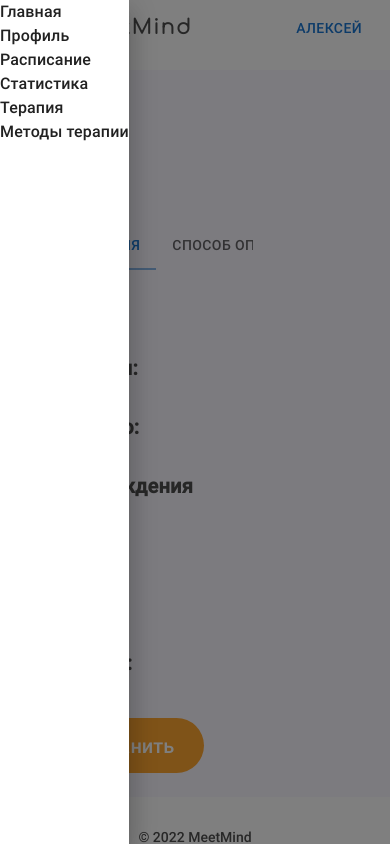
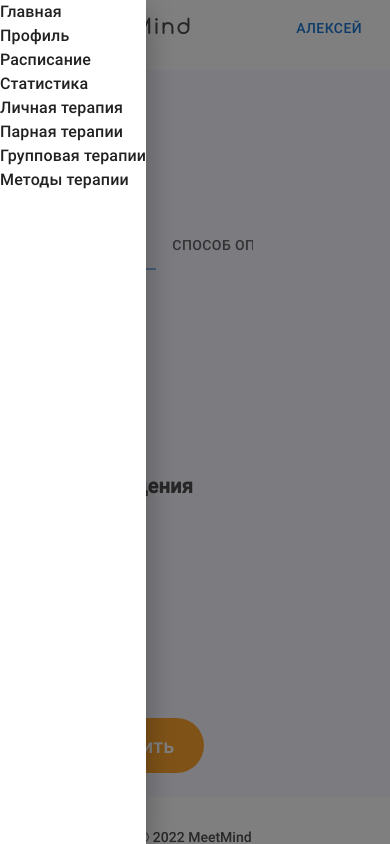
Before and after one commit to AliceAbashkina/MeetMind, a Next.js app: page /profile_client in a window 390 px wide. Both pictures are taken after a click on the button 28 px from the left and 122 px from the top of the page. Built offline with nearby package versions, Linux system fonts and the light colour scheme.

Commit message:
терапии в левом меню добавила клиента

```diff
--- a/components/Drawer_client.tsx
+++ b/components/Drawer_client.tsx
@@ -78,7 +78,9 @@ function DrawerCompClient() {
           <Typography>Профиль</Typography>
           <Typography>Расписание</Typography>
           <Typography>Статистика</Typography>
-          <Typography>Терапия</Typography>
+          <Typography>Личная терапия</Typography>
+          <Typography>Парная терапии</Typography>
+          <Typography>Групповая терапии</Typography>
           <Typography>Методы терапии</Typography>
         </ThemeProvider>
       </Drawer>
```
